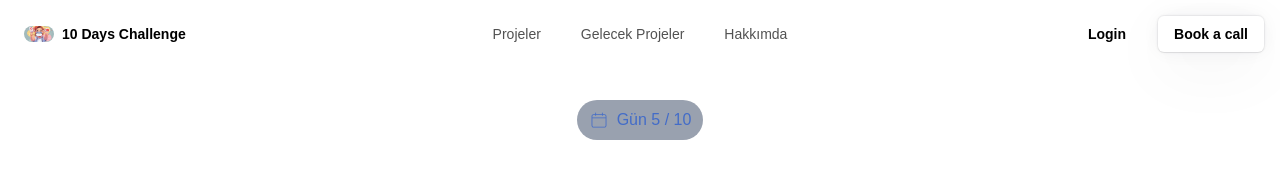
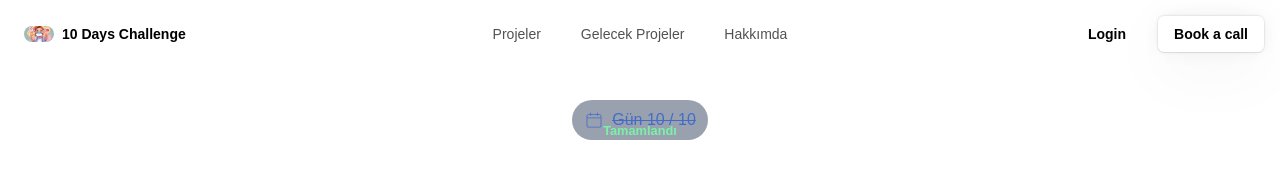
Before and after one commit to Rainclover8/10-day-challenge, a Next.js app: page / in a window 1280 px wide. Shown: the top 190 px of the page. Built offline with nearby package versions, Linux system fonts and the light colour scheme.

Commit message:
style: update HeaderSection to reflect current progress and improve layout

```diff
--- a/app/components/HeaderSection.tsx
+++ b/app/components/HeaderSection.tsx
@@ -3,11 +3,12 @@ import { CiCalendar } from "react-icons/ci";
 function HeaderSection() {
   return (
     <section className="mt-12">
-      <div className="flex items-center justify-evenly gap-x-2 text-[#436cc8] bg-gray-400 w-fit mx-auto px-3 py-2 rounded-full">
+      <div className="flex items-center justify-evenly gap-x-2 text-[#436cc8] bg-gray-400 w-fit mx-auto px-3 py-2 rounded-full relative">
         <span className="">
           <CiCalendar size={20} />
         </span>
-        <h6>Gün 5 / 10</h6>
+        <h6 className="line-through">Gün 10 / 10</h6>
+        <small className="absolute bottom-0 font-bold text-green-300">Tamamlandı</small>
       </div>
 
       <div className="text-center mt-12">
```
